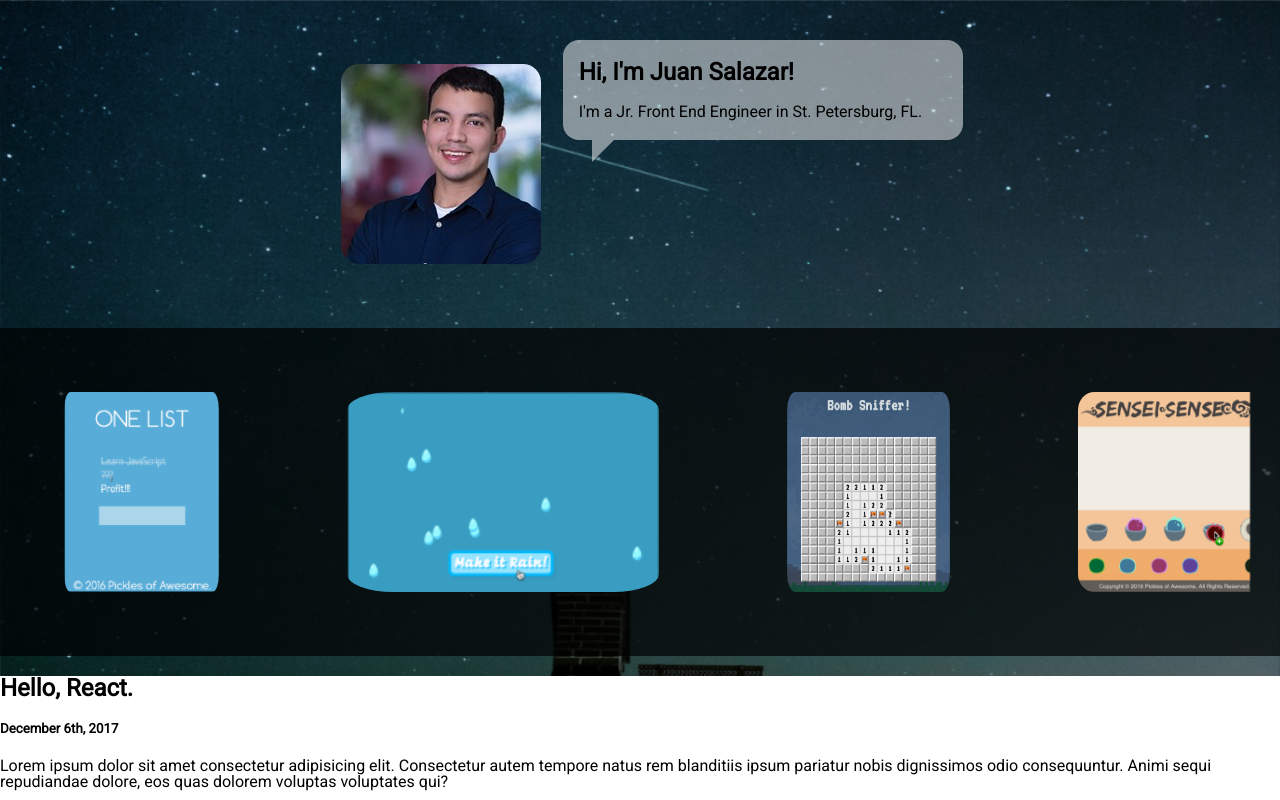
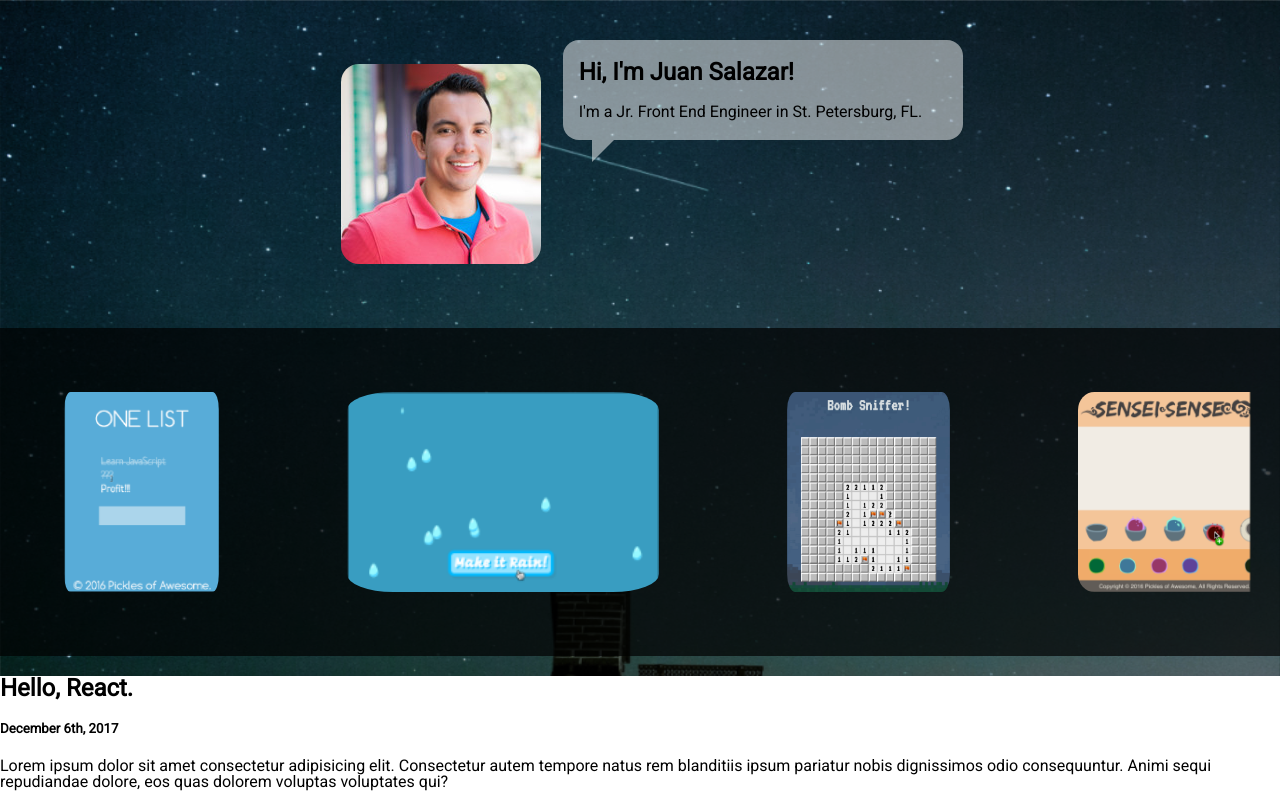
Before and after one commit to juanxsalazar/my-portfolio, a website: page public/index.html in a window 1280 px wide. Shown: the top 800 px of the page. Drawn offline with Linux system fonts and the light colour scheme.

Commit message:
changed profile pic

```diff
--- a/public/index.html
+++ b/public/index.html
@@ -10,7 +10,7 @@
   </head>
   <main>
   <body>
-   <section> <img src="images/1.jpg">
+   <section> <img src="images/JS.jpg">
     <div>
     <h1>Hi, I'm Juan Salazar!</h1>
     <p>I'm a Jr. Front End Engineer in St. Petersburg, FL.</p>
```
Also changed, not shown: public/images/JS.jpg (added), 1 other file.
